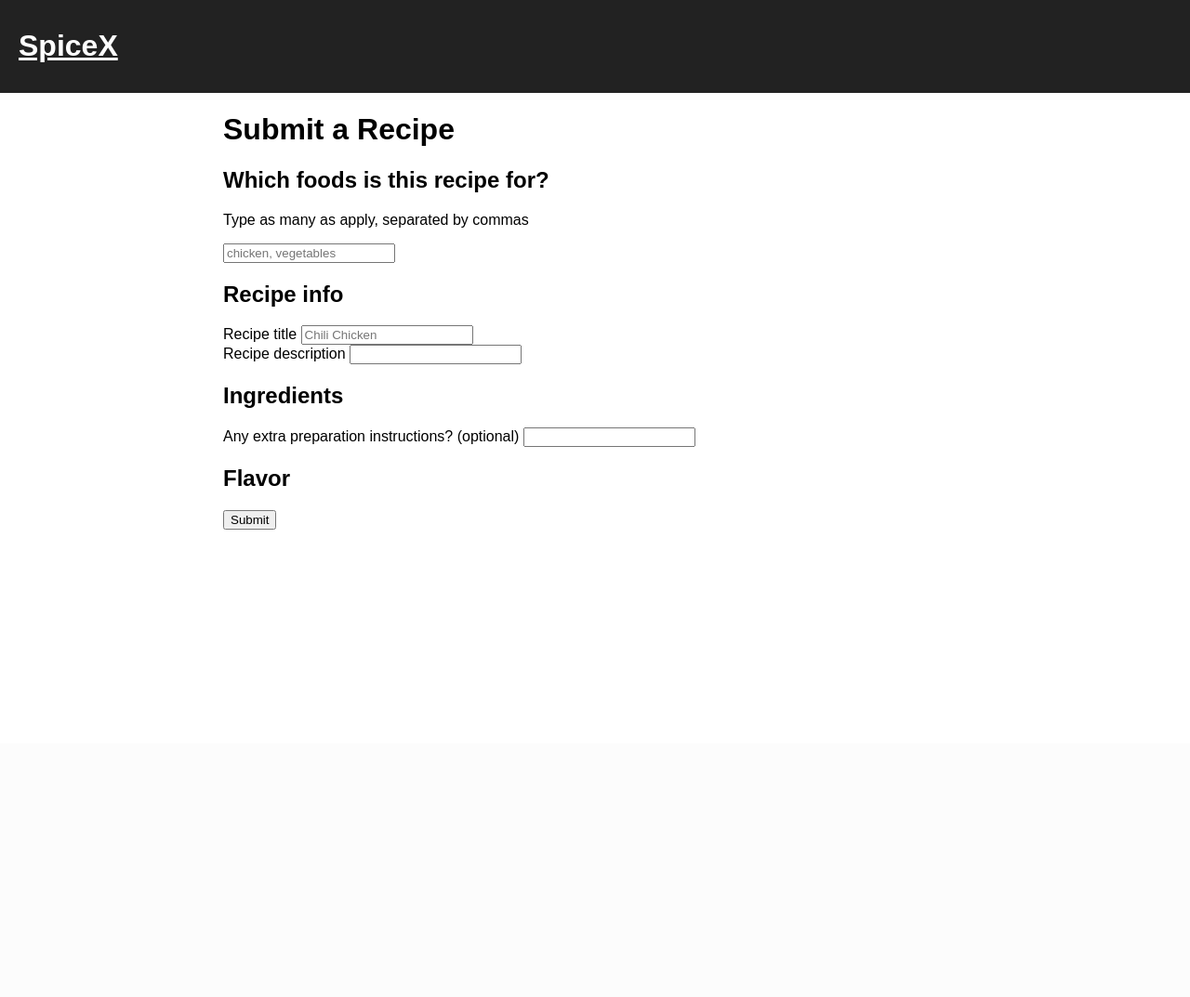
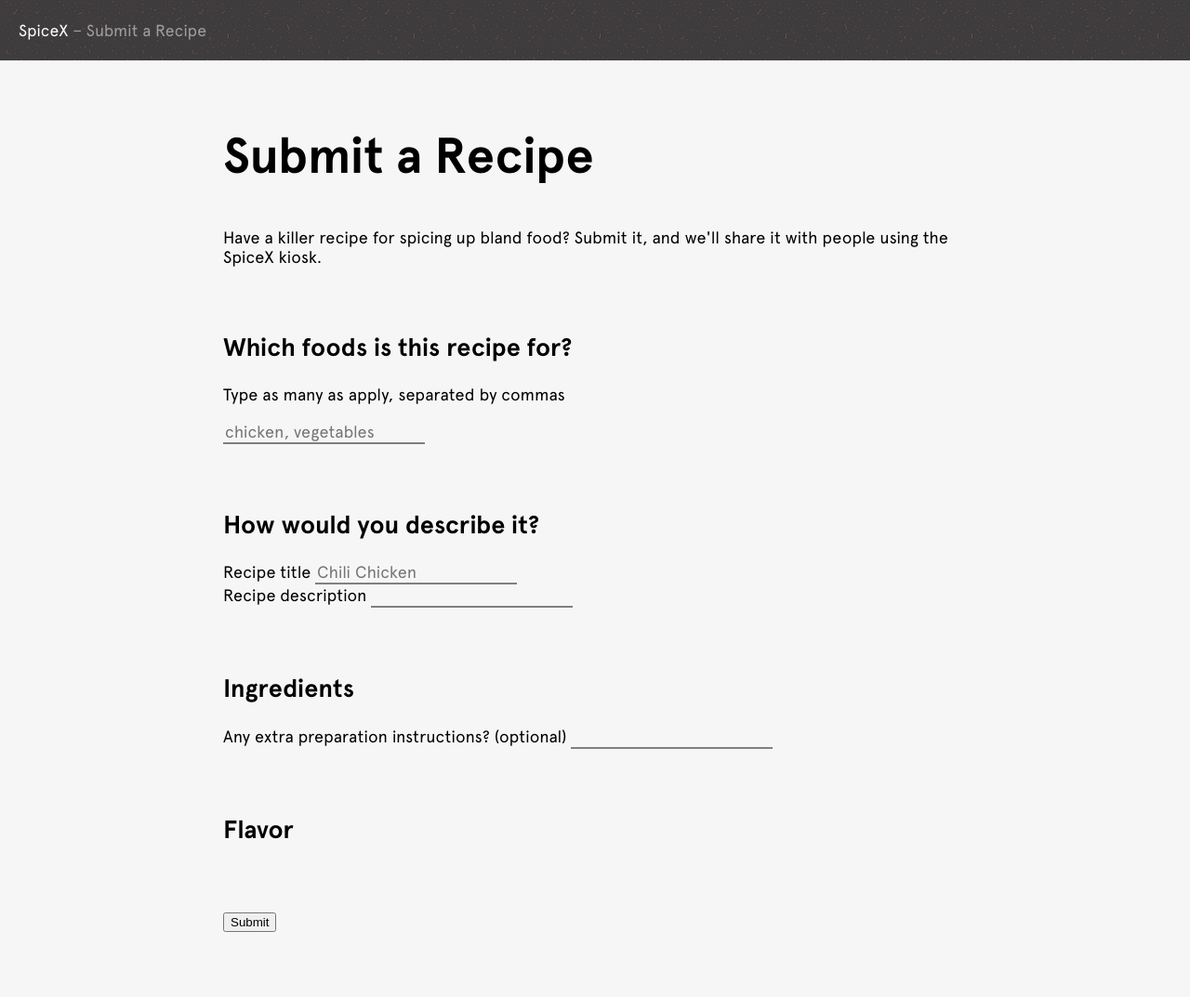
Before and after one commit to nate-parrott/spiceX, a Python web app: template webapp/templates/submit_recipe.html in a window 1280 px wide. Shown: the whole page at 93% size. Before the commit the page ends 570 px from the top, so only its background shows below. Run offline with Jinja, Linux system fonts and the light colour scheme; the template is opened without the code that fills it, so the values that code supplies are empty; some libraries are stand-ins or nearby versions.

Commit message:
css it up

```diff
--- a/webapp/static/base.css
+++ b/webapp/static/base.css
@@ -1,12 +1,53 @@
+@font-face {
+    font-family: 'Apercu';
+    src: url('/static/fonts/Apercu/Apercu_Regular.otf') format('opentype');
+    font-weight: normal;
+    font-style: normal;
+}
+
+@font-face {
+    font-family: 'Apercu';
+    src: url('/static/fonts/Apercu/Apercu_Bold.otf') format('opentype');
+    font-weight: bold;
+    font-style: normal;
+}
+
+
+@font-face {
+    font-family: 'Apercu';
+    src: url('/static/fonts/Apercu/Apercu_Bold_Italic.otf') format('opentype');
+    font-weight: bold;
+    font-style: italic;
+}
+
+@font-face {
+    font-family: 'Apercu';
+    src: url('/static/fonts/Apercu/Apercu_Italic.otf') format('opentype');
+    font-weight: normal;
+    font-style: italic;
+}
+
 body {
   font-family: sans-serif;
+  background-color: #f6f6f6;
+  font-family: 'Apercu', sans-serif;
   margin: 0;
 }
 
 #header {
-  background-color: #222;
+  background-image: url(/static/pinkdust.png);
+  background-size: 200px;
   color: white;
   padding: 10px 20px;
+}
+
+#header h1 {
+  font-size: 1.1em;
+  font-weight: normal;
+}
+
+#header a {
+  text-decoration: none;
 }
 
 a {
--- /dev/null
+++ b/webapp/static/submit.css
@@ -0,0 +1,26 @@
+form h1 {
+  font-size: 3em;
+}
+
+form {
+  font-size: large;
+}
+
+form section {
+  margin-top: 70px;
+  margin-bottom: 70px;
+}
+
+.label-input label {
+/*  display: block;
+*/}
+
+input[type=text] {
+  appearance: none;
+  outline: none;
+  font-size: 1em;
+  font-family: inherit;
+  border: 0px solid black;
+  border-bottom: 2px solid gray;
+  background-color: transparent;
+}
--- a/webapp/templates/base.html
+++ b/webapp/templates/base.html
@@ -11,7 +11,7 @@
   {% block body %}
 
   <div id='header'>
-    <a href='/'><h1>SpiceX</h1></a>
+    <h1><a href='/'>SpiceX</a> {% block currentLocation %}{% endblock %}</h1>
   </div>
 
   <div id='content'>
--- a/webapp/templates/submit_recipe.html
+++ b/webapp/templates/submit_recipe.html
@@ -1,8 +1,23 @@
 {% extends "base.html" %}
+
+{% block head %}
+{{ super() }}
+<link rel='stylesheet' href='/static/submit.css'/>
+{% endblock %}
+
+{% block currentLocation %}
+<span style='opacity: 0.5'>– Submit a Recipe</span>
+{% endblock %}
+
 {% block content %}
 
 <form id='submit_recipe' method='POST'>
-  <h1>Submit a Recipe</h1>
+  <section>
+    <h1>Submit a Recipe</h1>
+    <p>
+      Have a killer recipe for spicing up bland food? Submit it, and we'll share it with people using the SpiceX kiosk.
+    </p>
+  </section>
 
   {% if error %}
   <section>
@@ -22,12 +37,12 @@
     <input name='foods' type='text' placeholder='chicken, vegetables' />
   </section>
   <section>
-    <h2>Recipe info</h2>
-    <div>
+    <h2>How would you describe it?</h2>
+    <div class='label-input'>
       <label>Recipe title</label>
       <input name='title' placeholder='Chili Chicken' type='text'/>
     </div>
-    <div>
+    <div class='label-input'>
       <label>Recipe description</label>
       <input name='description' placeholder='' type='text'/>
     </div>
```
Also changed, not shown: webapp/static/pinkdust.png (added).
